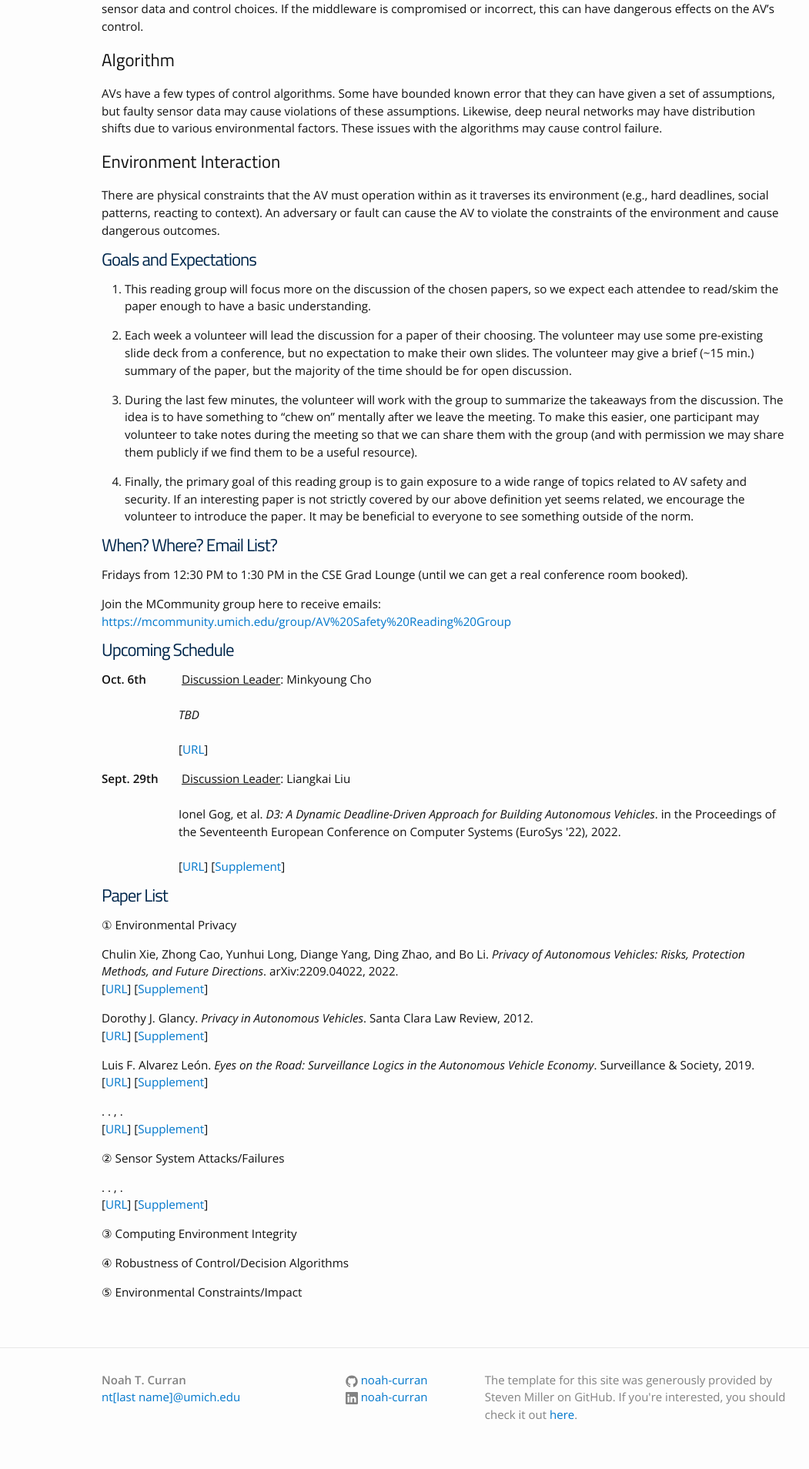
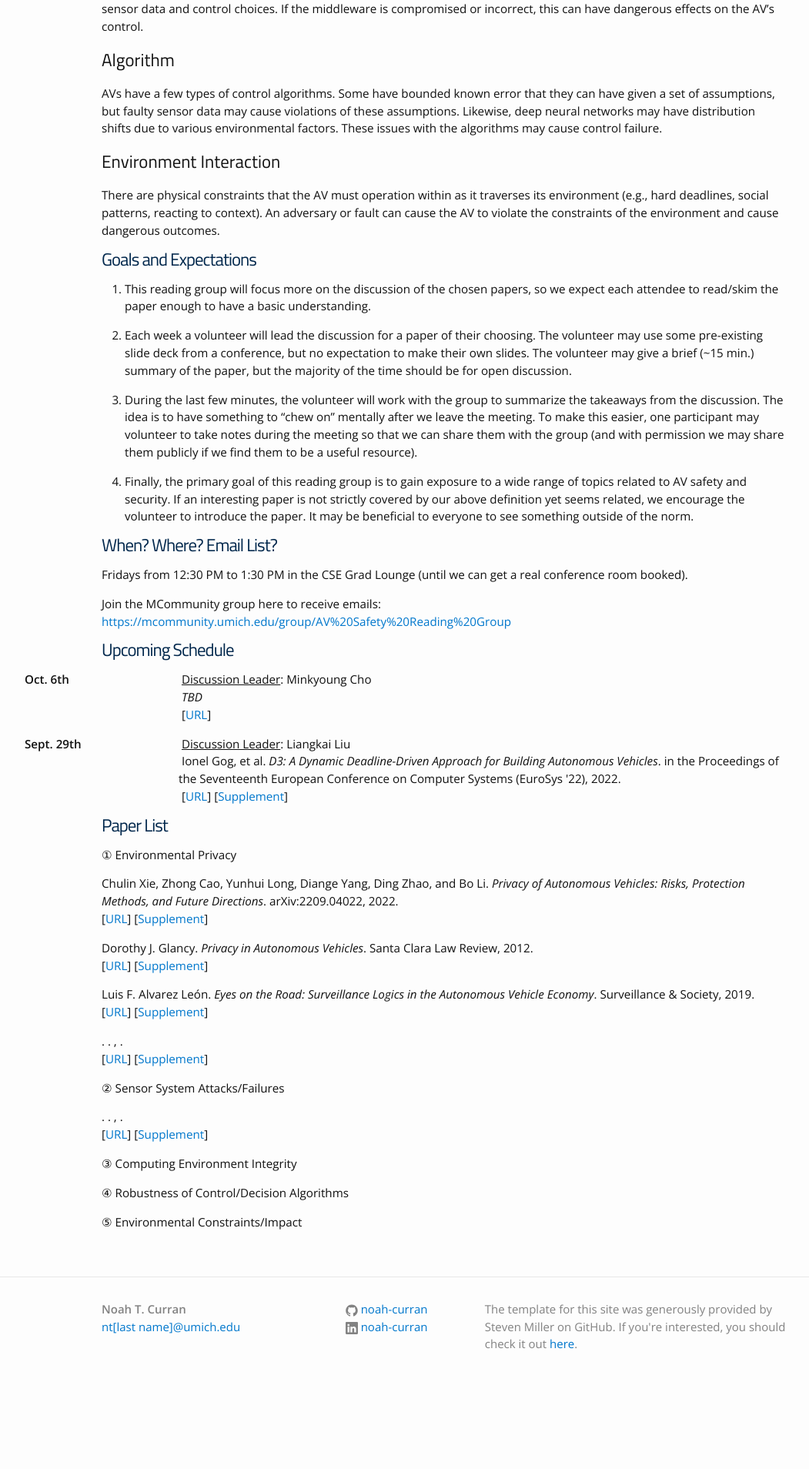
Before and after one commit to noah-curran/noah-curran.github.io, a Jekyll site: the page built from av-safe-sec.md, in a window 1280 px wide. Shown: the part 825-2733 px from the top of the page at 77% size, without its empty margins (63-1114 px from the left). Built offline with Jekyll 4.4.1, drawn with Linux system fonts in a browser that asks for light colours; after the commit the page ends 2642 px from its top, so only the background shows below that.

Commit message:
try new div/span

```diff
--- a/_includes/readinggroupevent.html
+++ b/_includes/readinggroupevent.html
@@ -1,27 +1,27 @@
 <p>
-    <div>
-        <div class="readingspacing">
+    <div class="readingpaperspacing">
+        <span class="readingspacing">
             <b>{{include.date}}</b>
-        </div>
+        </span>
         <u>Discussion Leader</u>: {{include.volunteer}}
     </div>
-    <div>
-        <div class="readingspacing"></div>
-        <div class="readingpaperspacing">
+    <div class="readingpaperspacing">
+        <span class="readingspacing"></span>
+        <span>
             {% if include.title != "TBD" %}
                 {{include.authors}}. <i>{{include.title}}</i>. {{include.pubvenue}}, {{include.year}}.
             {% else %}
                 <i>{{include.title}}</i>
             {% endif %}
-        </div>
+        </span>
     </div>
-    <div>
-        <div class="readingspacing"></div>
-        <div class="readingpaperspacing">
+    <div class="readingpaperspacing">
+        <span class="readingspacing"></span>
+        <span>
             [<a href="{{include.url}}">URL</a>]
             {% if include.supp != null %}
             [<a href="{{include.supp}}">Supplement</a>]
             {% endif %}
-        </div>
+        </span>
     </div>
 </p>
--- a/_sass/_readinggroup.scss
+++ b/_sass/_readinggroup.scss
@@ -1,2 +1,2 @@
 .readingspacing { display: inline-block; width: 100px; }
-.readingpaperspacing { padding-left: 100px; }
+.readingpaperspacing { padding-left: 100px; text-indent:-100px;}
```
